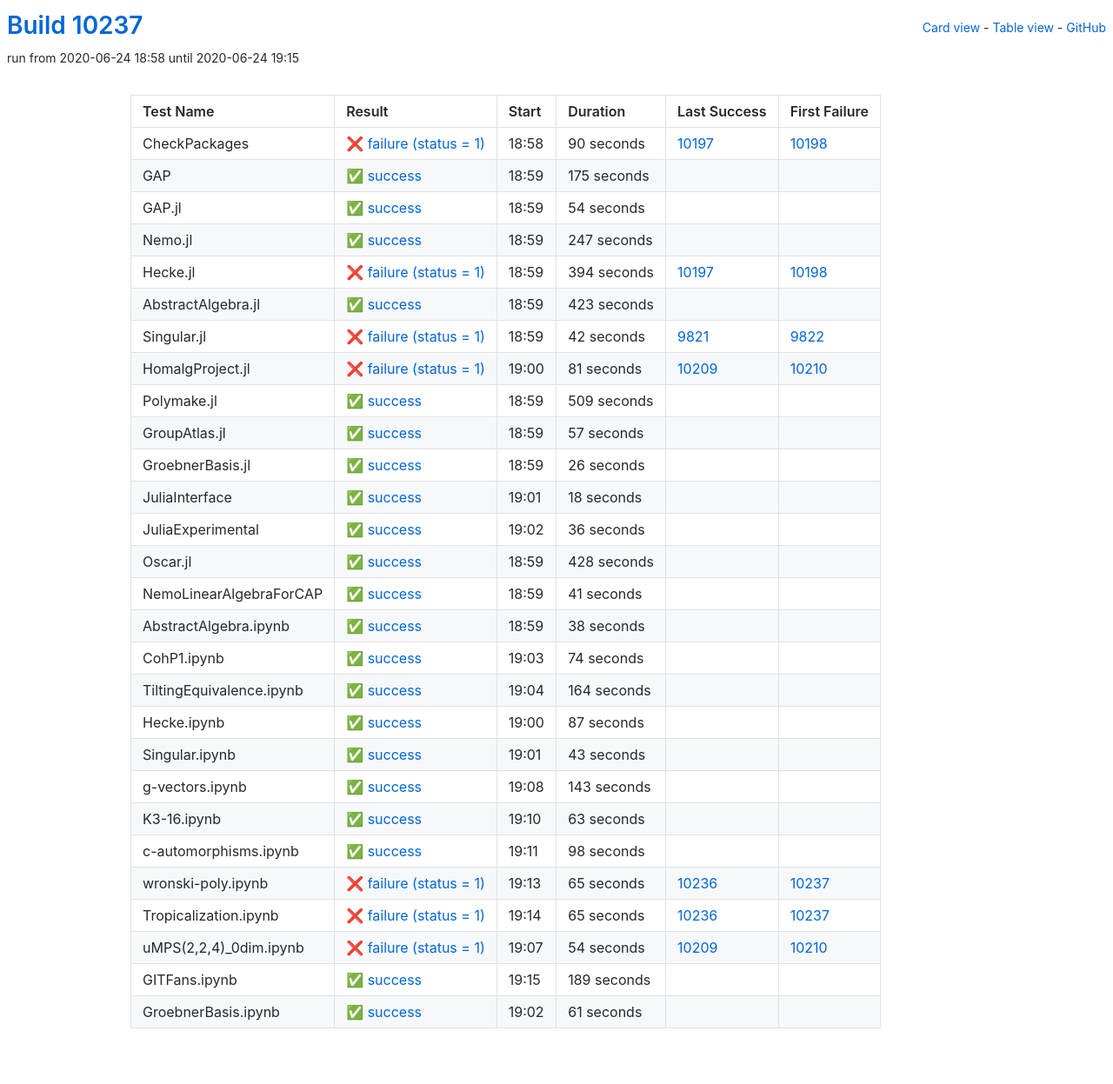
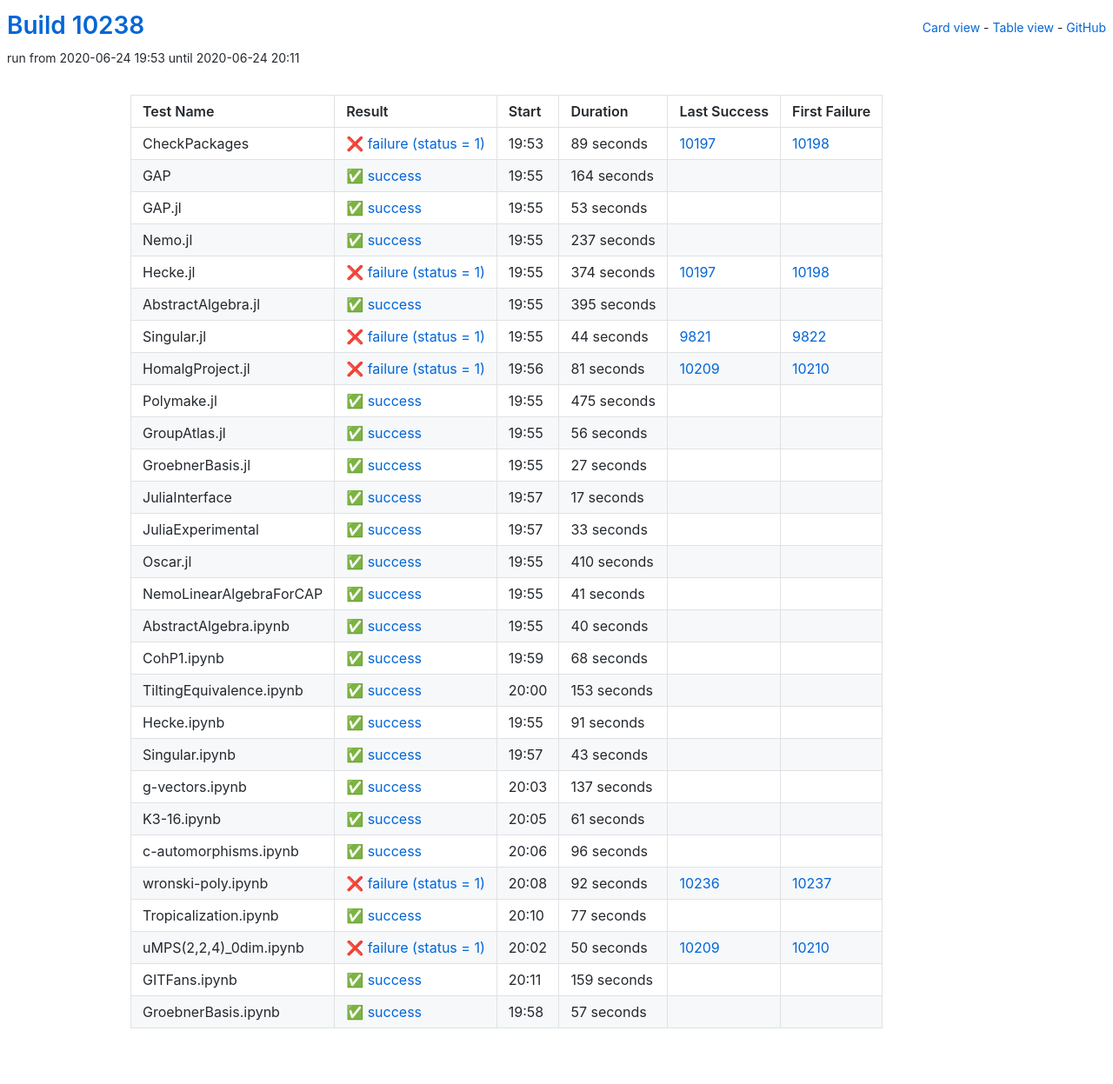
Before and after one commit to oscar-system/oscar-ci-status, a Jekyll site: the page built from table.html, in a window 1280 px wide. Shown: the whole page at 87% size. Built offline with Jekyll 4.4.1, drawn with Linux system fonts in a browser that asks for light colours.

Commit message:
Build #10238

```diff
--- a/_data/ci.yml
+++ b/_data/ci.yml
@@ -1,6 +1,6 @@
 ---
-build: 10237
-build_url: https://oscarci.mathematik.uni-kl.de/job/oscar/10237/
+build: 10238
+build_url: https://oscarci.mathematik.uni-kl.de/job/oscar/10238/
 job: oscar
 organization: oscar-system
 repo: oscar-ci-status
@@ -8,92 +8,92 @@
 tests:
 - name: CheckPackages
   id: checkpackages
-  log: https://oscarci.mathematik.uni-kl.de/job/oscar/10237/artifact/logs/build-10237/CheckPackages.log
-  start: 2020-06-24 18:58
+  log: https://oscarci.mathematik.uni-kl.de/job/oscar/10238/artifact/logs/build-10238/CheckPackages.log
+  start: 2020-06-24 19:53
   success: false
   exitcode: 1
   status: failure
-  duration: 90
+  duration: 89
   last_success: 10197
   last_success_url: https://oscarci.mathematik.uni-kl.de/job/oscar/10197/
   first_failure: 10198
   first_failure_url: https://oscarci.mathematik.uni-kl.de/job/oscar/10198/
 - name: GAP
   id: gap
-  log: https://oscarci.mathematik.uni-kl.de/job/oscar/10237/artifact/logs/build-10237/GAP.log
-  start: 2020-06-24 18:59
+  log: https://oscarci.mathematik.uni-kl.de/job/oscar/10238/artifact/logs/build-10238/GAP.log
+  start: 2020-06-24 19:55
   success: true
   exitcode: 0
   status: success
-  duration: 175
+  duration: 164
   last_success: false
   last_success_url:
   first_failure: false
   first_failure_url:
 - name: GAP.jl
   id: gap-jl
-  log: https://oscarci.mathematik.uni-kl.de/job/oscar/10237/artifact/logs/build-10237/GAP.jl.log
-  start: 2020-06-24 18:59
+  log: https://oscarci.mathematik.uni-kl.de/job/oscar/10238/artifact/logs/build-10238/GAP.jl.log
+  start: 2020-06-24 19:55
   success: true
   exitcode: 0
   status: success
-  duration: 54
+  duration: 53
   last_success: false
   last_success_url:
   first_failure: false
   first_failure_url:
 - name: Nemo.jl
   id: nemo-jl
-  log: https://oscarci.mathematik.uni-kl.de/job/oscar/10237/artifact/logs/build-10237/Nemo.jl.log
-  start: 2020-06-24 18:59
+  log: https://oscarci.mathematik.uni-kl.de/job/oscar/10238/artifact/logs/build-10238/Nemo.jl.log
+  start: 2020-06-24 19:55
   success: true
   exitcode: 0
   status: success
-  duration: 247
+  duration: 237
   last_success: false
   last_success_url:
   first_failure: false
   first_failure_url:
 - name: Hecke.jl
   id: hecke-jl
-  log: https://oscarci.mathematik.uni-kl.de/job/oscar/10237/artifact/logs/build-10237/Hecke.jl.log
-  start: 2020-06-24 18:59
+  log: https://oscarci.mathematik.uni-kl.de/job/oscar/10238/artifact/logs/build-10238/Hecke.jl.log
+  start: 2020-06-24 19:55
   success: false
   exitcode: 1
   status: failure
-  duration: 394
+  duration: 374
   last_success: 10197
   last_success_url: https://oscarci.mathematik.uni-kl.de/job/oscar/10197/
   first_failure: 10198
   first_failure_url: https://oscarci.mathematik.uni-kl.de/job/oscar/10198/
 - name: AbstractAlgebra.jl
   id: abstractalgebra-jl
-  log: https://oscarci.mathematik.uni-kl.de/job/oscar/10237/artifact/logs/build-10237/AbstractAlgebra.jl.log
-  start: 2020-06-24 18:59
+  log: https://oscarci.mathematik.uni-kl.de/job/oscar/10238/artifact/logs/build-10238/AbstractAlgebra.jl.log
+  start: 2020-06-24 19:55
   success: true
   exitcode: 0
   status: success
-  duration: 423
+  duration: 395
   last_success: false
   last_success_url:
   first_failure: false
   first_failure_url:
 - name: Singular.jl
   id: singular-jl
-  log: https://oscarci.mathematik.uni-kl.de/job/oscar/10237/artifact/logs/build-10237/Singular.jl.log
-  start: 2020-06-24 18:59
+  log: https://oscarci.mathematik.uni-kl.de/job/oscar/10238/artifact/logs/build-10238/Singular.jl.log
+  start: 2020-06-24 19:55
   success: false
   exitcode: 1
   status: failure
-  duration: 42
+  duration: 44
   last_success: 9821
   last_success_url: https://oscarci.mathematik.uni-kl.de/job/oscar/9821/
   first_failure: 9822
   first_failure_url: https://oscarci.mathematik.uni-kl.de/job/oscar/9822/
 - name: HomalgProject.jl
   id: homalgproject-jl
-  log: https://oscarci.mathematik.uni-kl.de/job/oscar/10237/artifact/logs/build-10237/HomalgProject.jl.log
-  start: 2020-06-24 19:00
+  log: https://oscarci.mathematik.uni-kl.de/job/oscar/10238/artifact/logs/build-10238/HomalgProject.jl.log
+  start: 2020-06-24 19:56
   success: false
   exitcode: 1
   status: failure
@@ -104,80 +104,80 @@
   first_failure_url: https://oscarci.mathematik.uni-kl.de/job/oscar/10210/
 - name: Polymake.jl
   id: polymake-jl
-  log: https://oscarci.mathematik.uni-kl.de/job/oscar/10237/artifact/logs/build-10237/Polymake.jl.log
-  start: 2020-06-24 18:59
+  log: https://oscarci.mathematik.uni-kl.de/job/oscar/10238/artifact/logs/build-10238/Polymake.jl.log
+  start: 2020-06-24 19:55
   success: true
   exitcode: 0
   status: success
-  duration: 509
+  duration: 475
   last_success: false
   last_success_url:
   first_failure: false
   first_failure_url:
 - name: GroupAtlas.jl
   id: groupatlas-jl
-  log: https://oscarci.mathematik.uni-kl.de/job/oscar/10237/artifact/logs/build-10237/GroupAtlas.jl.log
-  start: 2020-06-24 18:59
+  log: https://oscarci.mathematik.uni-kl.de/job/oscar/10238/artifact/logs/build-10238/GroupAtlas.jl.log
+  start: 2020-06-24 19:55
   success: true
   exitcode: 0
   status: success
-  duration: 57
+  duration: 56
   last_success: false
   last_success_url:
   first_failure: false
   first_failure_url:
 - name: GroebnerBasis.jl
   id: groebnerbasis-jl
-  log: https://oscarci.mathematik.uni-kl.de/job/oscar/10237/artifact/logs/build-10237/GroebnerBasis.jl.log
-  start: 2020-06-24 18:59
+  log: https://oscarci.mathematik.uni-kl.de/job/oscar/10238/artifact/logs/build-10238/GroebnerBasis.jl.log
+  start: 2020-06-24 19:55
   success: true
   exitcode: 0
   status: success
-  duration: 26
+  duration: 27
   last_success: false
   last_success_url:
   first_failure: false
   first_failure_url:
 - name: JuliaInterface
   id: juliainterface
-  log: https://oscarci.mathematik.uni-kl.de/job/oscar/10237/artifact/logs/build-10237/JuliaInterface.log
-  start: 2020-06-24 19:01
+  log: https://oscarci.mathematik.uni-kl.de/job/oscar/10238/artifact/logs/build-10238/JuliaInterface.log
+  start: 2020-06-24 19:57
   success: true
   exitcode: 0
   status: success
-  duration: 18
+  duration: 17
   last_success: false
   last_success_url:
   first_failure: false
   first_failure_url:
 - name: JuliaExperimental
   id: juliaexperimental
-  log: https://oscarci.mathematik.uni-kl.de/job/oscar/10237/artifact/logs/build-10237/JuliaExperimental.log
-  start: 2020-06-24 19:02
+  log: https://oscarci.mathematik.uni-kl.de/job/oscar/10238/artifact/logs/build-10238/JuliaExperimental.log
+  start: 2020-06-24 19:57
   success: true
   exitcode: 0
   status: success
-  duration: 36
+  duration: 33
   last_success: false
   last_success_url:
   first_failure: false
   first_failure_url:
 - name: Oscar.jl
   id: oscar-jl
-  log: https://oscarci.mathematik.uni-kl.de/job/oscar/10237/artifact/logs/build-10237/Oscar.jl.log
-  start: 2020-06-24 18:59
+  log: https://oscarci.mathematik.uni-kl.de/job/oscar/10238/artifact/logs/build-10238/Oscar.jl.log
+  start: 2020-06-24 19:55
   success: true
   exitcode: 0
   status: success
-  duration: 428
+  duration: 410
   last_success: false
   last_success_url:
   first_failure: false
   first_failure_url:
 - name: NemoLinearAlgebraForCAP
   id: nemolinearalgebraforcap
-  log: https://oscarci.mathematik.uni-kl.de/job/oscar/10237/artifact/logs/build-10237/NemoLinearAlgebraForCAP.log
-  start: 2020-06-24 18:59
+  log: https://oscarci.mathematik.uni-kl.de/job/oscar/10238/artifact/logs/build-10238/NemoLinearAlgebraForCAP.log
+  start: 2020-06-24 19:55
   success: true
   exitcode: 0
   status: success
@@ -188,56 +188,56 @@
   first_failure_url:
 - name: AbstractAlgebra.ipynb
   id: abstractalgebra-ipynb
-  log: https://oscarci.mathematik.uni-kl.de/job/oscar/10237/artifact/logs/build-10237/AbstractAlgebra.ipynb.log
-  start: 2020-06-24 18:59
+  log: https://oscarci.mathematik.uni-kl.de/job/oscar/10238/artifact/logs/build-10238/AbstractAlgebra.ipynb.log
+  start: 2020-06-24 19:55
   success: true
   exitcode: 0
   status: success
-  duration: 38
+  duration: 40
   last_success: false
   last_success_url:
   first_failure: false
   first_failure_url:
 - name: CohP1.ipynb
   id: cohp1-ipynb
-  log: https://oscarci.mathematik.uni-kl.de/job/oscar/10237/artifact/logs/build-10237/CohP1.ipynb.log
-  start: 2020-06-24 19:03
+  log: https://oscarci.mathematik.uni-kl.de/job/oscar/10238/artifact/logs/build-10238/CohP1.ipynb.log
+  start: 2020-06-24 19:59
   success: true
   exitcode: 0
   status: success
-  duration: 74
+  duration: 68
   last_success: false
   last_success_url:
   first_failure: false
   first_failure_url:
 - name: TiltingEquivalence.ipynb
   id: tiltingequivalence-ipynb
-  log: https://oscarci.mathematik.uni-kl.de/job/oscar/10237/artifact/logs/build-10237/TiltingEquivalence.ipynb.log
-  start: 2020-06-24 19:04
+  log: https://oscarci.mathematik.uni-kl.de/job/oscar/10238/artifact/logs/build-10238/TiltingEquivalence.ipynb.log
+  start: 2020-06-24 20:00
   success: true
   exitcode: 0
   status: success
-  duration: 164
+  duration: 153
   last_success: false
   last_success_url:
   first_failure: false
   first_failure_url:
 - name: Hecke.ipynb
   id: hecke-ipynb
-  log: https://oscarci.mathematik.uni-kl.de/job/oscar/10237/artifact/logs/build-10237/Hecke.ipynb.log
-  start: 2020-06-24 19:00
+  log: https://oscarci.mathematik.uni-kl.de/job/oscar/10238/artifact/logs/build-10238/Hecke.ipynb.log
+  start: 2020-06-24 19:55
   success: true
   exitcode: 0
   status: success
-  duration: 87
+  duration: 91
   last_success: false
   last_success_url:
   first_failure: false
   first_failure_url:
 - name: Singular.ipynb
   id: singular-ipynb
-  log: https://oscarci.mathematik.uni-kl.de/job/oscar/10237/artifact/logs/build-10237/Singular.ipynb.log
-  start: 2020-06-24 19:01
+  log: https://oscarci.mathematik.uni-kl.de/job/oscar/10238/artifact/logs/build-10238/Singular.ipynb.log
+  start: 2020-06-24 19:57
   success: true
   exitcode: 0
   status: success
@@ -248,92 +248,20 @@
   first_failure_url:
 - name: g-vectors.ipynb
   id: g-vectors-ipynb
-  log: https://oscarci.mathematik.uni-kl.de/job/oscar/10237/artifact/logs/build-10237/g-vectors.ipynb.log
-  start: 2020-06-24 19:08
+  log: https://oscarci.mathematik.uni-kl.de/job/oscar/10238/artifact/logs/build-10238/g-vectors.ipynb.log
+  start: 2020-06-24 20:03
   success: true
   exitcode: 0
   status: success
-  duration: 143
+  duration: 137
   last_success: false
   last_success_url:
   first_failure: false
   first_failure_url:
 - name: K3-16.ipynb
   id: k3-16-ipynb
-  log: https://oscarci.mathematik.uni-kl.de/job/oscar/10237/artifact/logs/build-10237/K3-16.ipynb.log
-  start: 2020-06-24 19:10
-  success: true
-  exitcode: 0
-  status: success
-  duration: 63
-  last_success: false
-  last_success_url:
-  first_failure: false
-  first_failure_url:
-- name: c-automorphisms.ipynb
-  id: c-automorphisms-ipynb
-  log: https://oscarci.mathematik.uni-kl.de/job/oscar/10237/artifact/logs/build-10237/c-automorphisms.ipynb.log
-  start: 2020-06-24 19:11
-  success: true
-  exitcode: 0
-  status: success
-  duration: 98
-  last_success: false
-  last_success_url:
-  first_failure: false
-  first_failure_url:
-- name: wronski-poly.ipynb
-  id: wronski-poly-ipynb
-  log: https://oscarci.mathematik.uni-kl.de/job/oscar/10237/artifact/logs/build-10237/wronski-poly.ipynb.log
-  start: 2020-06-24 19:13
-  success: false
-  exitcode: 1
-  status: failure
-  duration: 65
-  last_success: 10236
-  last_success_url: https://oscarci.mathematik.uni-kl.de/job/oscar/10236/
-  first_failure: 10237
-  first_failure_url: https://oscarci.mathematik.uni-kl.de/job/oscar/10237/
-- name: Tropicalization.ipynb
-  id: tropicalization-ipynb
-  log: https://oscarci.mathematik.uni-kl.de/job/oscar/10237/artifact/logs/build-10237/Tropicalization.ipynb.log
-  start: 2020-06-24 19:14
-  success: false
-  exitcode: 1
-  status: failure
-  duration: 65
-  last_success: 10236
-  last_success_url: https://oscarci.mathematik.uni-kl.de/job/oscar/10236/
-  first_failure: 10237
-  first_failure_url: https://oscarci.mathematik.uni-kl.de/job/oscar/10237/
-- name: uMPS(2,2,4)_0dim.ipynb
-  id: umps-2-2-4-0dim-ipynb
-  log: https://oscarci.mathematik.uni-kl.de/job/oscar/10237/artifact/logs/build-10237/uMPS-2-2-4-_0dim.ipynb.log
-  start: 2020-06-24 19:07
-  success: false
-  exitcode: 1
-  status: failure
-  duration: 54
-  last_success: 10209
-  last_success_url: https://oscarci.mathematik.uni-kl.de/job/oscar/10209/
-  first_failure: 10210
-  first_failure_url: https://oscarci.mathematik.uni-kl.de/job/oscar/10210/
-- name: GITFans.ipynb
-  id: gitfans-ipynb
-  log: https://oscarci.mathematik.uni-kl.de/job/oscar/10237/artifact/logs/build-10237/GITFans.ipynb.log
-  start: 2020-06-24 19:15
-  success: true
-  exitcode: 0
-  status: success
-  duration: 189
-  last_success: false
-  last_success_url:
-  first_failure: false
-  first_failure_url:
-- name: GroebnerBasis.ipynb
-  id: groebnerbasis-ipynb
-  log: https://oscarci.mathematik.uni-kl.de/job/oscar/10237/artifact/logs/build-10237/GroebnerBasis.ipynb.log
-  start: 2020-06-24 19:02
+  log: https://oscarci.mathematik.uni-kl.de/job/oscar/10238/artifact/logs/build-10238/K3-16.ipynb.log
+  start: 2020-06-24 20:05
   success: true
   exitcode: 0
   status: success
@@ -342,3 +270,75 @@
   last_success_url:
   first_failure: false
   first_failure_url:
+- name: c-automorphisms.ipynb
+  id: c-automorphisms-ipynb
+  log: https://oscarci.mathematik.uni-kl.de/job/oscar/10238/artifact/logs/build-10238/c-automorphisms.ipynb.log
+  start: 2020-06-24 20:06
+  success: true
+  exitcode: 0
+  status: success
+  duration: 96
+  last_success: false
+  last_success_url:
+  first_failure: false
+  first_failure_url:
+- name: wronski-poly.ipynb
+  id: wronski-poly-ipynb
+  log: https://oscarci.mathematik.uni-kl.de/job/oscar/10238/artifact/logs/build-10238/wronski-poly.ipynb.log
+  start: 2020-06-24 20:08
+  success: false
+  exitcode: 1
+  status: failure
+  duration: 92
+  last_success: 10236
+  last_success_url: https://oscarci.mathematik.uni-kl.de/job/oscar/10236/
+  first_failure: 10237
+  first_failure_url: https://oscarci.mathematik.uni-kl.de/job/oscar/10237/
+- name: Tropicalization.ipynb
+  id: tropicalization-ipynb
+  log: https://oscarci.mathematik.uni-kl.de/job/oscar/10238/artifact/logs/build-10238/Tropicalization.ipynb.log
+  start: 2020-06-24 20:10
+  success: true
+  exitcode: 0
+  status: success
+  duration: 77
+  last_success: false
+  last_success_url:
+  first_failure: false
+  first_failure_url:
+- name: uMPS(2,2,4)_0dim.ipynb
+  id: umps-2-2-4-0dim-ipynb
+  log: https://oscarci.mathematik.uni-kl.de/job/oscar/10238/artifact/logs/build-10238/uMPS-2-2-4-_0dim.ipynb.log
+  start: 2020-06-24 20:02
+  success: false
+  exitcode: 1
+  status: failure
+  duration: 50
+  last_success: 10209
+  last_success_url: https://oscarci.mathematik.uni-kl.de/job/oscar/10209/
+  first_failure: 10210
+  first_failure_url: https://oscarci.mathematik.uni-kl.de/job/oscar/10210/
+- name: GITFans.ipynb
+  id: gitfans-ipynb
+  log: https://oscarci.mathematik.uni-kl.de/job/oscar/10238/artifact/logs/build-10238/GITFans.ipynb.log
+  start: 2020-06-24 20:11
+  success: true
+  exitcode: 0
+  status: success
+  duration: 159
+  last_success: false
+  last_success_url:
+  first_failure: false
+  first_failure_url:
+- name: GroebnerBasis.ipynb
+  id: groebnerbasis-ipynb
+  log: https://oscarci.mathematik.uni-kl.de/job/oscar/10238/artifact/logs/build-10238/GroebnerBasis.ipynb.log
+  start: 2020-06-24 19:58
+  success: true
+  exitcode: 0
+  status: success
+  duration: 57
+  last_success: false
+  last_success_url:
+  first_failure: false
+  first_failure_url:
```
Also changed, not shown: README.md.
